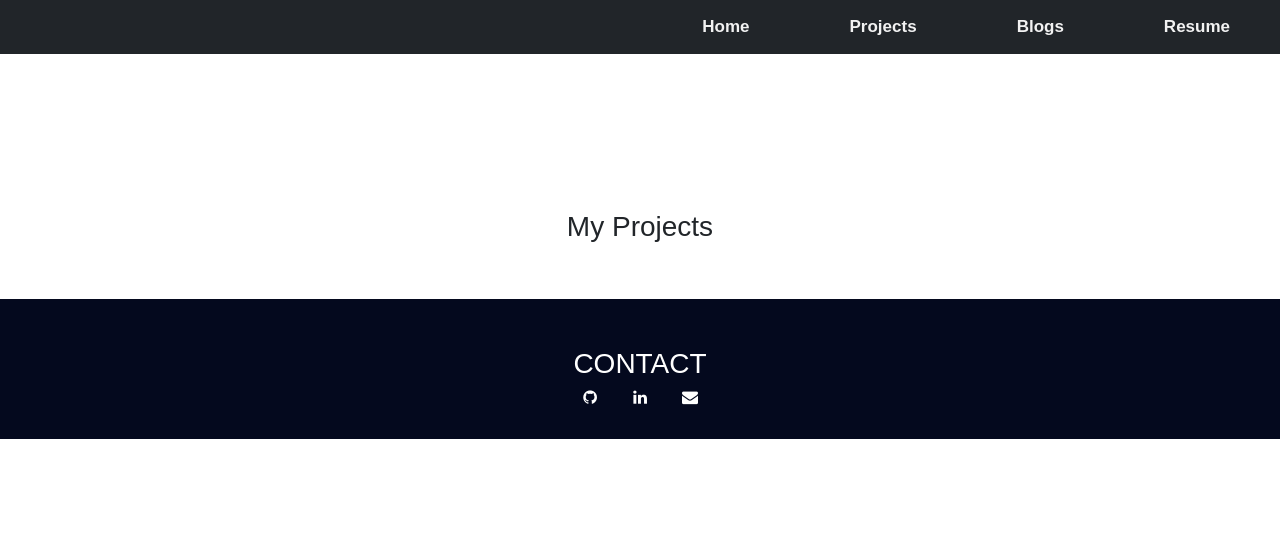
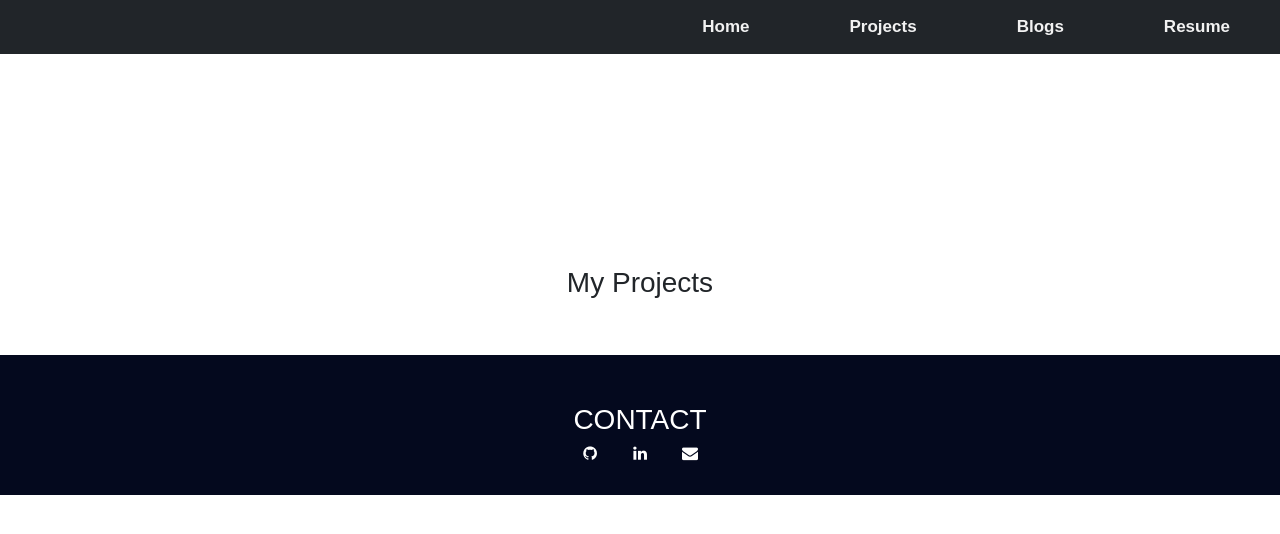
Before and after one commit to pasturl/portfolio-django, a Django app: page / in a window 1280 px wide. Shown: the top 534 px of the page. Run offline with Django 3.2, Linux system fonts and the light colour scheme; data that the repository does not hold is empty; some libraries are stand-ins or nearby versions.

Commit message:
Add margin skills

```diff
--- a/myportfolio/static/css/style.css
+++ b/myportfolio/static/css/style.css
@@ -71,7 +71,7 @@ body
 }
 
 #project-header,#skill-header {
-    margin-top: 1em;
+    margin-top: 3em;
     text-align: center;
 
 }
```
